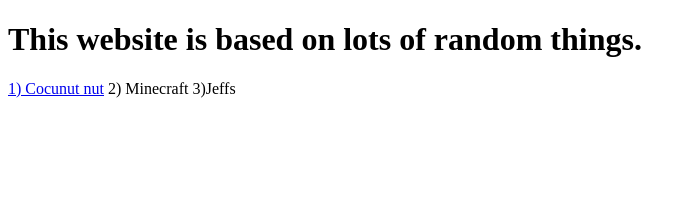
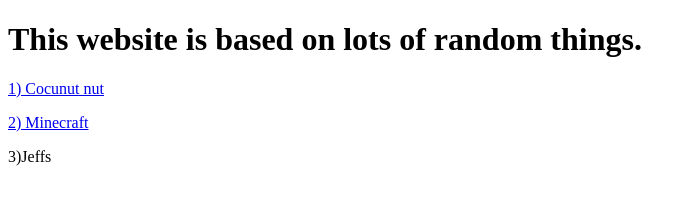
Before and after one commit to Tan-Jake-Ian/Tan-Jake-Ian.github.io, a plain HTML site: page index.html in a window 1280 px wide. Shown: the whole page, without its empty margins (0-696 px from the left). Drawn offline with Linux system fonts and the light colour scheme.

Commit message:
Update index.html

```diff
--- a/index.html
+++ b/index.html
@@ -1,13 +1,20 @@
 <!Doctype Html>
 <html>
+<title>
+    Jake website
+</title>
     <head>
+        <style>
+            body{color:yellow
+                background-color:aqua;}
+        </style>
         <h1>
             This website is based on lots of random things.
         </h1>
     </head>
     <body>
-        <a href="https://genius.com/Smokey-mountain-da-coconut-nut-lyrics">1) Cocunut nut</a>
-        2) Minecraft
+        <p><a href="https://genius.com/Smokey-mountain-da-coconut-nut-lyrics">1) Cocunut nut</a></p>
+        <p><a href="file:///C:/Users/Student/Desktop/New%20folder/1.html">2) Minecraft</a></p>
         3)Jeffs
     </body>
 </html>
```
